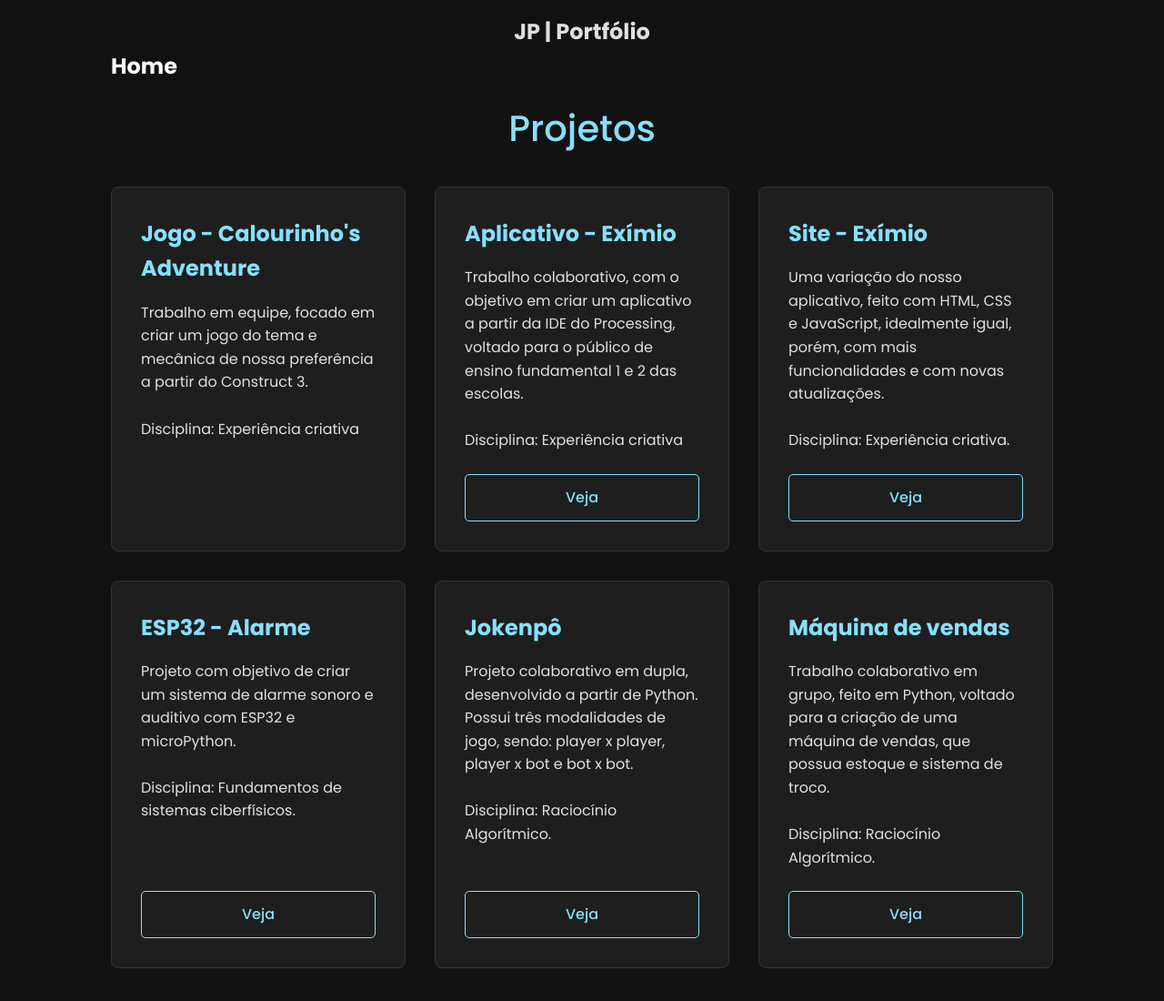
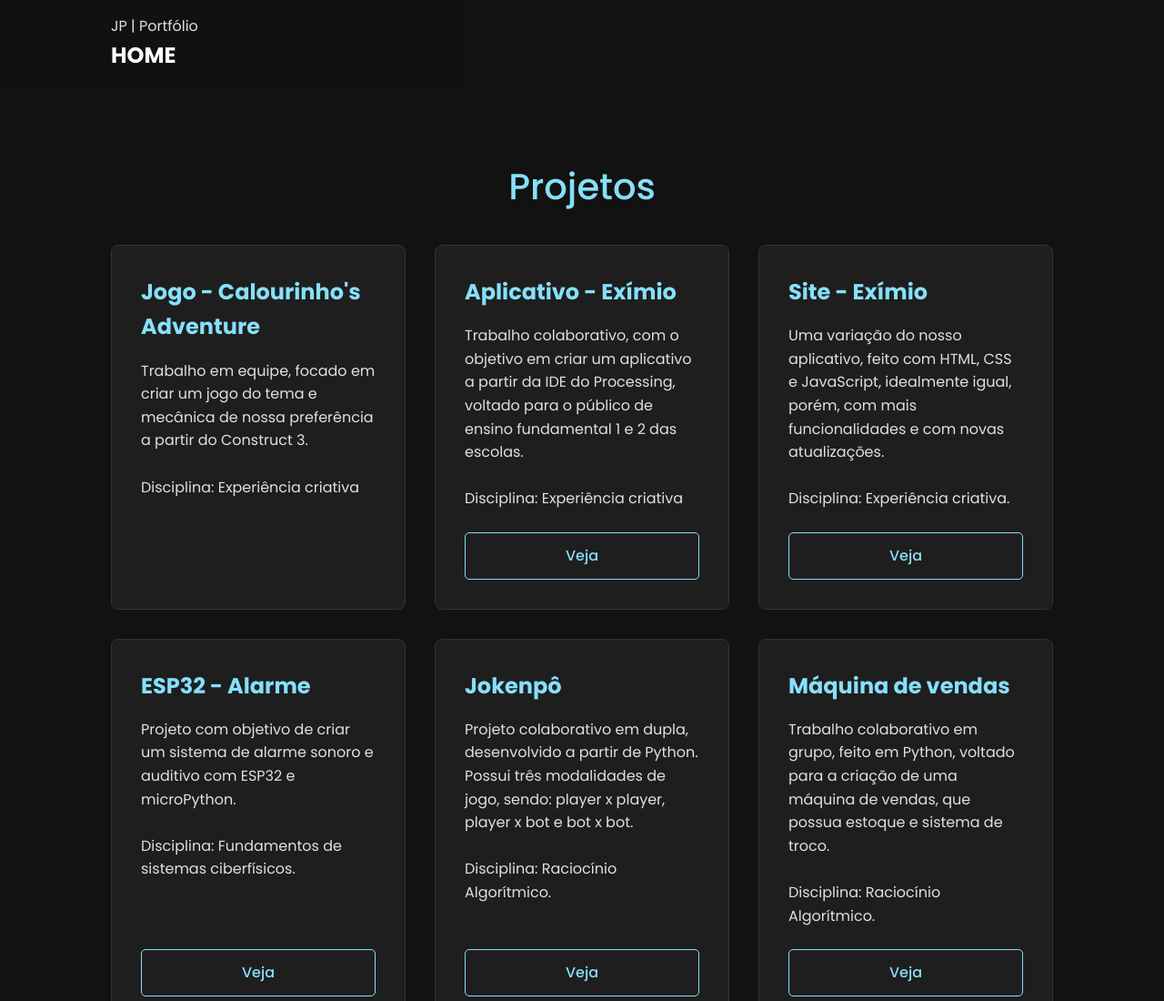
Before and after one commit to Macenajp/PORTFOLIO-PUCPR, a plain HTML site: page projects.html in a window 1280 px wide. Shown: the top 1100 px of the page at 91% size. Drawn offline with Linux system fonts and the light colour scheme.

Commit message:
Update projects.html

```diff
--- a/projects.html
+++ b/projects.html
@@ -13,12 +13,14 @@
     <header class="header">
         <div class="container">
             <nav class="nav">
-                <a class="logoTexto">JP | Portfólio</a>
-                <a class="home" href="index.html">Home</a>
+                <a class="logoTexto2">JP | Portfólio</a>
+                <a class="home" href="index.html">HOME</a>
             </nav>
         </div>
     </header>
-
+<br>
+<br>
+<br>
   <section id="projetosGeral" class="projetosGeral">
             <div class="container">
                 <h2 class="titulosDasSessões">Projetos</h2>
```
